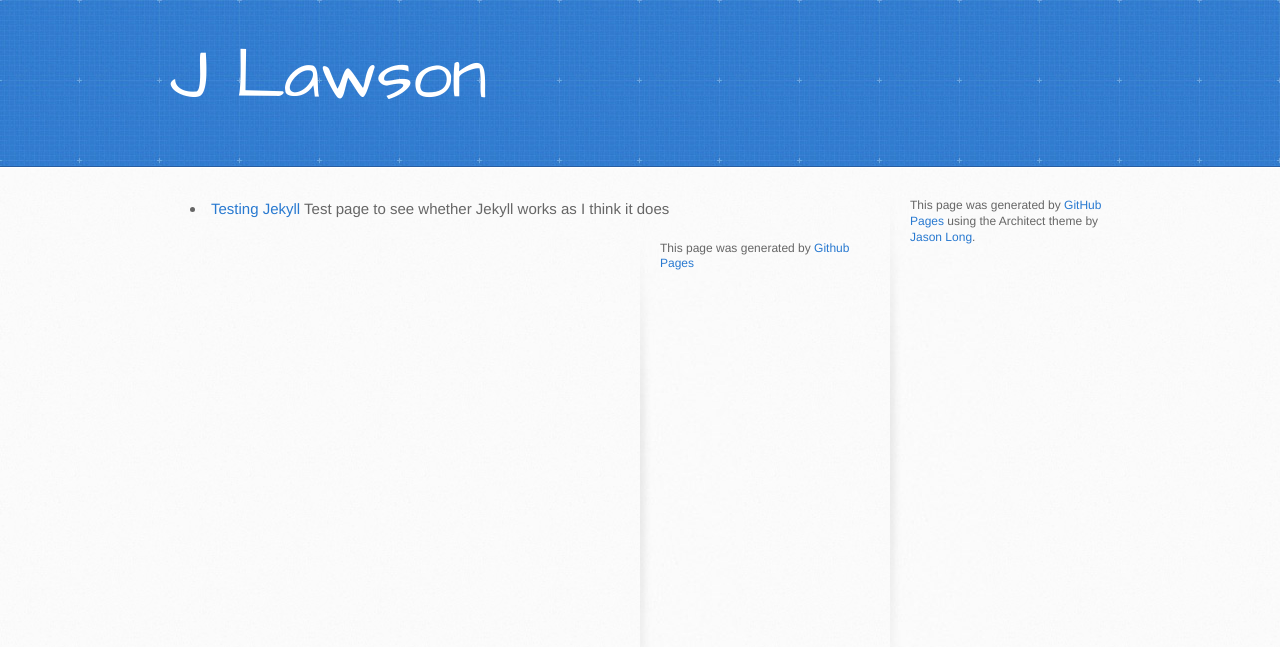
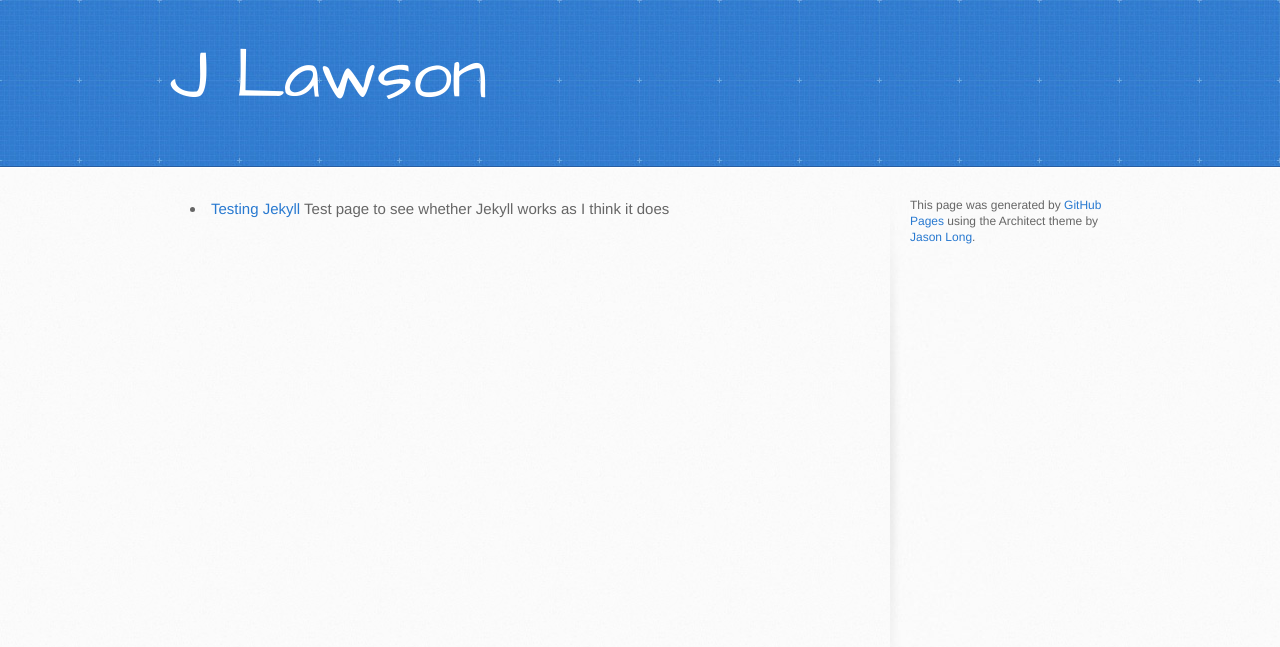
Before and after one commit to jwlawson/jwlawson.github.io, a Jekyll site: the page built from index.html, in a window 1280 px wide. Shown: the top 647 px of the page. Built offline with Jekyll 4.4.1, drawn with Linux system fonts in a browser that asks for light colours.

Commit message:
Trying to allow posts to add to the sidebar. Currently the sidebar is defined separately in home.html and post.html, this could cause problems if one is updated while the other is not. Ideally the sidebar should be in default.html, but with some eway of adding things to it in other layouts.

```diff
--- a/_layouts/default.html
+++ b/_layouts/default.html
@@ -21,21 +21,7 @@
     </div>
   </header>
 
-  <div id="content-wrapper">
-  <div class="inner clearfix">
-  <section id="main-content">
-
   {{ content }}
-
-  </section>
-
-  <aside id="sidebar">
-    <p>This page was generated by <a href="https://pages.github.com">GitHub Pages</a> using the Architect
-    theme by <a href="https://twitter.com/jasonlong">Jason Long</a>.</p>
-  </aside>
-
-  </div>
-  </div>
 
 </div>
 
--- a/_layouts/home.html
+++ b/_layouts/home.html
@@ -2,12 +2,19 @@
 layout: default
 ---
 
-<div class="post">
-{{ content }}
+<div id="content-wrapper">
+<div class="inner clearfix">
+<section id="main-content">
+
+  {{ content }}
+
+</section>
+
+<aside id="sidebar">
+  <p>This page was generated by <a href="https://pages.github.com">GitHub Pages
+  </a> using the Architect theme by <a href="https://twitter.com/jasonlong">
+  Jason Long</a>.</p>
+</aside>
+
 </div>
-
-<div class="related-posts">
-<aside id="sidebar">
-    <p>This page was generated by <a href="https://pages.github.com">Github Pages</a></p>
-</aside>
 </div>
```
Also changed, not shown: _layouts/post.html (+15 -2 lines).
